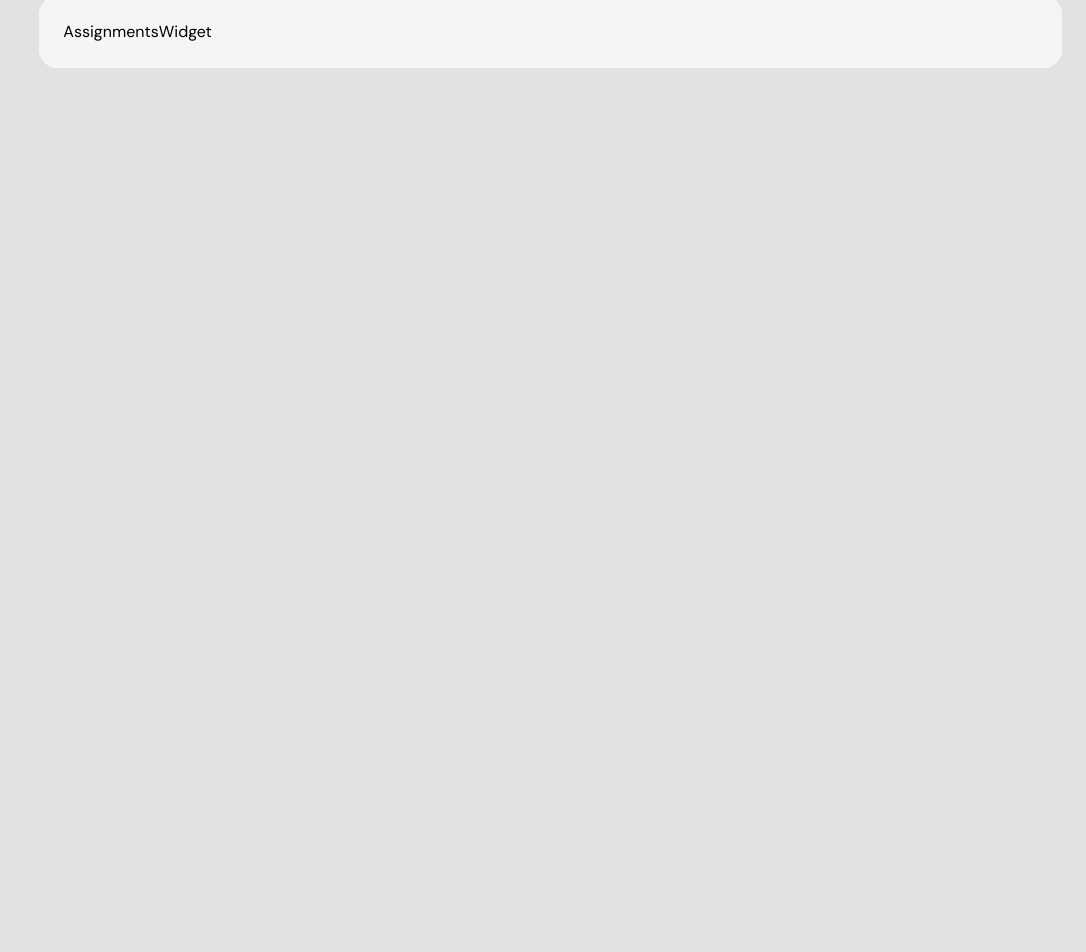
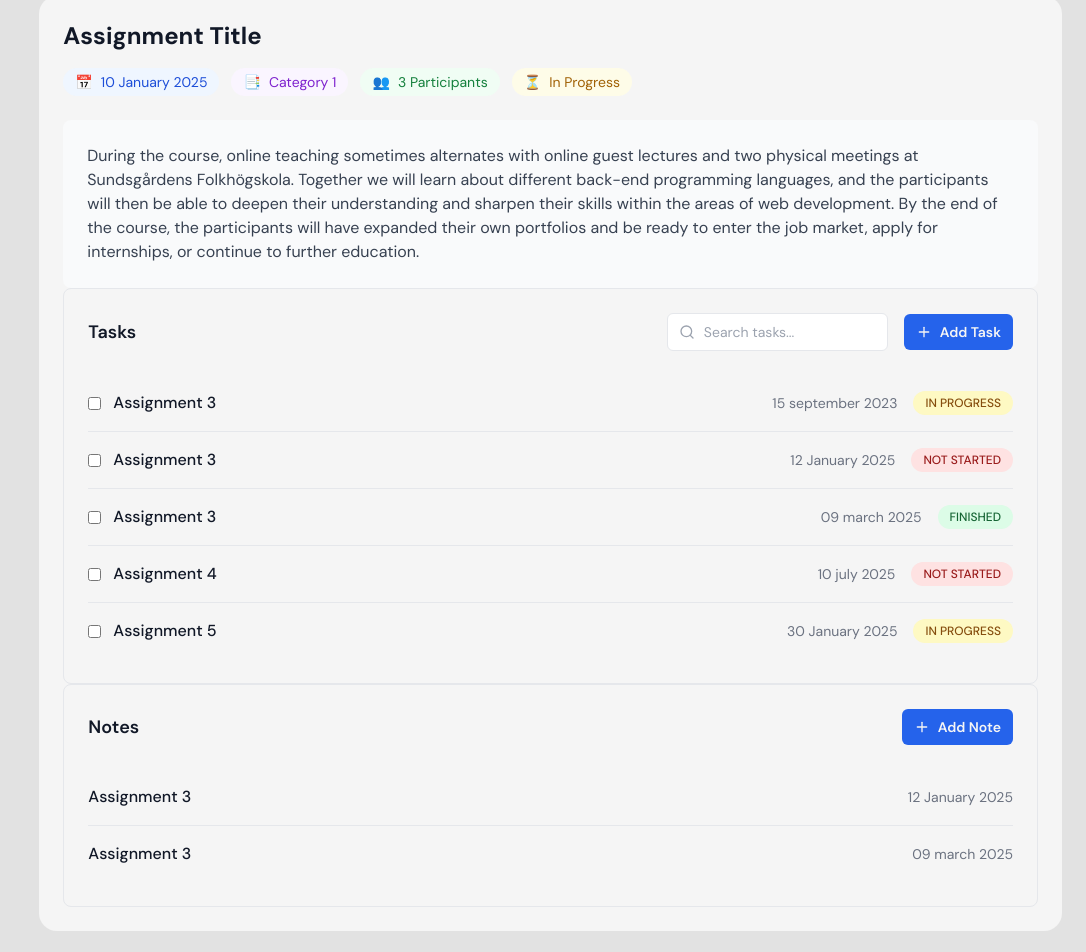
Before and after one commit to Faustina-Acheampong/backend-study-planner, a Next.js app in the folder client/: page / in a window 1280 px wide. Shown: the part 316-1268 px from the top of the page, without its empty margins (194-1280 px from the left). Before the commit the page ends 800 px from the top, so only its background shows below. Built offline with nearby package versions, Linux system fonts and the light colour scheme.

Commit message:
Feat: frontend implemented

```diff
--- a/client/package.json
+++ b/client/package.json
@@ -9,6 +9,7 @@
     "lint": "next lint"
   },
   "dependencies": {
+    "lucide-react": "^0.468.0",
     "next": "15.0.4",
     "react": "^18.2.0",
     "react-dom": "^18.2.0",
--- /dev/null
+++ b/client/src/components/assignments/AssignmentDetails.tsx
@@ -0,0 +1,16 @@
+export default function AssignmentDetails() {
+  return (
+    <div className="prose max-w-none rounded-lg bg-gray-50 p-6">
+      <p className="text-gray-700">
+        During the course, online teaching sometimes alternates with online
+        guest lectures and two physical meetings at Sundsgårdens Folkhögskola.
+        Together we will learn about different back-end programming languages,
+        and the participants will then be able to deepen their understanding and
+        sharpen their skills within the areas of web development. By the end of
+        the course, the participants will have expanded their own portfolios and
+        be ready to enter the job market, apply for internships, or continue to
+        further education.
+      </p>
+    </div>
+  );
+}
--- /dev/null
+++ b/client/src/components/assignments/AssignmentHeader.tsx
@@ -0,0 +1,24 @@
+export default function AssignmentHeader() {
+  return (
+    <div className="mb-6">
+      <h2 className="text-2xl font-bold text-gray-900">Assignment Title</h2>
+      <div className="mt-4 flex flex-wrap gap-3">
+        <span className="inline-flex items-center rounded-full bg-blue-50 px-3 py-1 text-sm text-blue-700">
+          <span className="mr-2">📅</span>
+          10 January 2025
+        </span>
+        <span className="inline-flex items-center rounded-full bg-purple-50 px-3 py-1 text-sm text-purple-700">
+          <span className="mr-2">📑</span>
+          Category 1
+        </span>
+        <span className="inline-flex items-center rounded-full bg-green-50 px-3 py-1 text-sm text-green-700">
+          <span className="mr-2">👥</span>3 Participants
+        </span>
+        <span className="inline-flex items-center rounded-full bg-yellow-50 px-3 py-1 text-sm text-yellow-700">
+          <span className="mr-2">⏳</span>
+          In Progress
+        </span>
+      </div>
+    </div>
+  );
+}
--- a/client/src/components/assignments/AssignmentsWidget.tsx
+++ b/client/src/components/assignments/AssignmentsWidget.tsx
@@ -1,12 +1,26 @@
+{
+  /* component that is on the home page */
+}
+{
+  /* Assignments title + show all button */
+}
+{
+  /* list view of 5 assignments */
+}
+
 import React from "react";
+import TasksSection from "./TasksSection";
+import AssignmentHeader from "./AssignmentHeader";
+import AssignmentDetails from "./AssignmentDetails";
+import NotesSection from "./NotesSection";
 
 const AssignmentsWidget = () => {
   return (
     <div className="container">
-      AssignmentsWidget
-      {/* component that is on the home page */}
-      {/* Assignments title + show all button */}
-      {/* list view of 5 assignments */}
+      <AssignmentHeader />
+      <AssignmentDetails />
+      <TasksSection />
+      <NotesSection />
     </div>
   );
 };
--- /dev/null
+++ b/client/src/components/assignments/NotesSection.tsx
@@ -0,0 +1,37 @@
+"use client";
+
+import { useState } from "react";
+import { Plus } from "lucide-react";
+
+interface Note {
+  id: number;
+  title: string;
+  date: string;
+}
+
+export default function NotesSection() {
+  const [notes] = useState<Note[]>([
+    { id: 1, title: "Assignment 3", date: "12 January 2025" },
+    { id: 2, title: "Assignment 3", date: "09 march 2025" },
+  ]);
+
+  return (
+    <div className="rounded-lg border p-6">
+      <div className="mb-6 flex items-center justify-between">
+        <h3 className="text-lg font-semibold text-gray-900">Notes</h3>
+        <button className="inline-flex items-center rounded-md bg-blue-600 px-3 py-2 text-sm font-semibold text-white hover:bg-blue-700">
+          <Plus className="mr-2 h-4 w-4" />
+          Add Note
+        </button>
+      </div>
+      <div className="divide-y">
+        {notes.map((note) => (
+          <div key={note.id} className="flex items-center justify-between py-4">
+            <span className="font-medium text-gray-900">{note.title}</span>
+            <span className="text-sm text-gray-500">{note.date}</span>
+          </div>
+        ))}
+      </div>
+    </div>
+  );
+}
--- /dev/null
+++ b/client/src/components/assignments/TasksSection.tsx
@@ -0,0 +1,92 @@
+"use client";
+
+import { useState } from "react";
+import { Plus, Search } from "lucide-react";
+
+interface Task {
+  id: number;
+  title: string;
+  dueDate: string;
+  status: "IN PROGRESS" | "NOT STARTED" | "FINISHED";
+}
+
+export default function TasksSection() {
+  const [tasks] = useState<Task[]>([
+    {
+      id: 1,
+      title: "Assignment 3",
+      dueDate: "15 september 2023",
+      status: "IN PROGRESS",
+    },
+    {
+      id: 2,
+      title: "Assignment 3",
+      dueDate: "12 January 2025",
+      status: "NOT STARTED",
+    },
+    {
+      id: 3,
+      title: "Assignment 3",
+      dueDate: "09 march 2025",
+      status: "FINISHED",
+    },
+    {
+      id: 3,
+      title: "Assignment 4",
+      dueDate: "10 july 2025",
+      status: "NOT STARTED",
+    },
+    {
+      id: 3,
+      title: "Assignment 5",
+      dueDate: "30 January 2025",
+      status: "IN PROGRESS",
+    },
+  ]);
+
+  return (
+    <div className="rounded-lg border p-6">
+      <div className="mb-6 flex items-center justify-between">
+        <h3 className="text-lg font-semibold text-gray-900">Tasks</h3>
+        <div className="flex items-center space-x-4">
+          <div className="relative">
+            <Search className="absolute left-3 top-1/2 h-4 w-4 -translate-y-1/2 text-gray-400" />
+            <input
+              type="text"
+              placeholder="Search tasks..."
+              className="rounded-md border pl-9 pr-4 py-2 text-sm focus:border-blue-500 focus:outline-none focus:ring-1 focus:ring-blue-500"
+            />
+          </div>
+          <button className="inline-flex items-center rounded-md bg-blue-600 px-3 py-2 text-sm font-semibold text-white hover:bg-blue-700">
+            <Plus className="mr-2 h-4 w-4" />
+            Add Task
+          </button>
+        </div>
+      </div>
+      <div className="divide-y">
+        {tasks.map((task) => (
+          <div key={task.id} className="flex items-center justify-between py-4">
+            <div className="flex items-center space-x-3">
+              <input type="checkbox" className="rounded border-gray-300" />
+              <span className="font-medium text-gray-900">{task.title}</span>
+            </div>
+            <div className="flex items-center space-x-4">
+              <span className="text-sm text-gray-500">{task.dueDate}</span>
+              <span
+                className={`rounded-full px-3 py-1 text-xs font-medium ${
+                  task.status === "IN PROGRESS"
+                    ? "bg-yellow-100 text-yellow-800"
+                    : task.status === "NOT STARTED"
+                    ? "bg-red-100 text-red-800"
+                    : "bg-green-100 text-green-800"
+                }`}
+              >
+                {task.status}
+              </span>
+            </div>
+          </div>
+        ))}
+      </div>
+    </div>
+  );
+}
```
Also changed, not shown: 2 other files (tests, documents, lock files or other folders).
